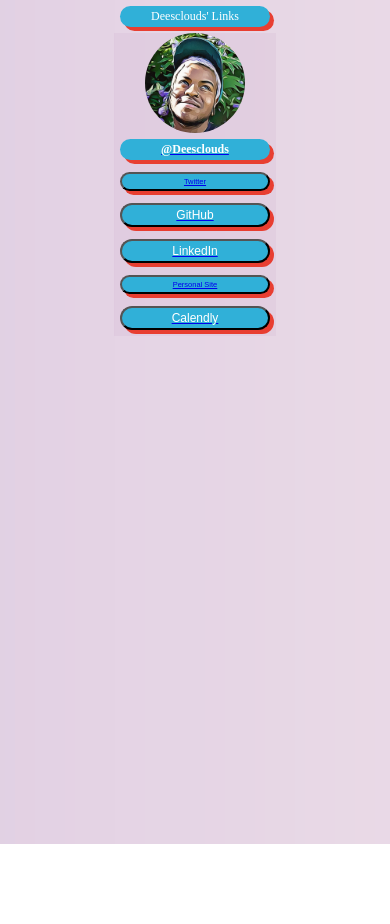
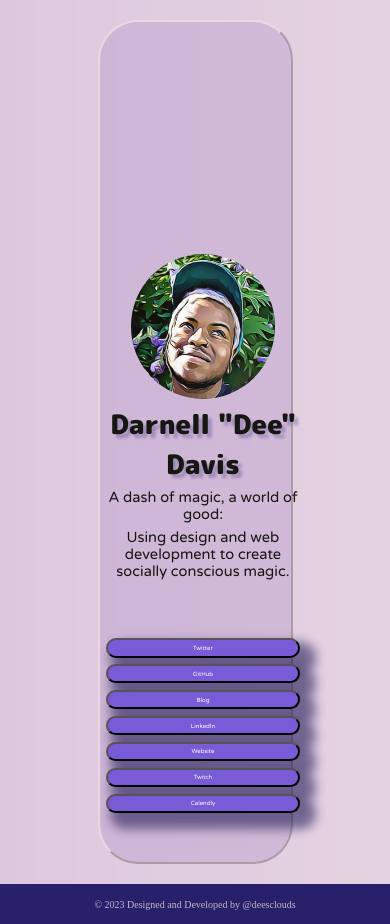
Before and after one commit to deesclouds/social-links, a plain HTML site: page index.html in a window 390 px wide. Before the commit the page ends 844 px from the top, so only its background shows below. Drawn offline with Linux system fonts and the light colour scheme.

Commit message:
update styling to be responsive on mobile, fixed some minor syntax issues

```diff
--- a/css/style.css
+++ b/css/style.css
@@ -1,41 +1,155 @@
-*{
+:root{
+/* Color Palette */
+--white-purple: hsla(345, 40%, 92%, 0.764);
+--pastel-lavender:#aba7de;
+--lavender: #9f8ae4;
+--light-purple: #795ad7;
+--medium-purple: #4d30b1;
+--dark-purple: #432678;
+--darkest-purple: #29206b;
+--grey-purple: #413c6d;
+--black: #141411;
+}
+
+* {
   font-size: 62.5%;
   margin: 0;
   padding: 0;
   box-sizing: border-box;
+  overscroll-behavior: none;
+  scroll-behavior: smooth;
+}
+
+html,
+body {
+  background-image: url("../public/images/brand-background-01.png");
+  background-position: center;
+  margin: 0 auto;
+  min-height: 100vh;
+}
+/* AVATARS */
+#avatar {
+  border-radius: 50em;
+  height: 95em;
+  width: auto;
+  margin-top: 14%;
+}
+.bio-container {
+    grid-area: bc;
+    height: 30vh;
+    width: 100%;
+  }
+/* Text */
+h1, p {
+    color: var(--black);
+}
+h1{
+    padding: 2.5% 4%;
+
+    font-size: 22em;
+    font-family: 'M PLUS Rounded 1c', sans-serif;
+    text-shadow: 4px 4px 3px rgba(41, 32, 107, 0.29);
+}
+header, footer{
+margin: 0 auto;
+height: 5em;
+}
+footer{
+    grid-area: ft;
+    margin-top: 2em;
+    padding: 15px;
+    text-align: center;
+    background-color: var(--darkest-purple);
+    position: sticky;
+    height: 4rem;
+    color: var(--white-purple);
+    font-size: 1rem;
+}
+p{
+    font-family: 'Varela Round', sans-serif;
+    font-size: 6em;
+    text-align: center;
+}
+/* CONTAINERS */
+.wrapper{
+    background: url('../public/images/brand-background-01.png');
+    background-position: 10%;
+    opacity: .99;
+    border: 2px outset var(--white-purple);
+    border-radius: 40px;
+    width: 50%;
+    margin: 0 auto;
+    height: 95vh;
+}
+.bio-container, .links-container{
+    margin: 0 auto;
     display: flex;
     flex-direction: column;
     align-items: center;
     justify-content: center;
-    overscroll-behavior: none;
 }
 
-html, body{
-    background-image:  url('../public/images/brand-background-01.png');
-    background-position: center;
+.links-container{
+    grid-area: lc;
+    height: 62vh;
+    width: 50%;
 }
-
-#avatar{
-border-radius: 5rem;
-height: 10rem;
-width: auto;
-}
-
-h1, title, button, button:visited {
-    font-size: 1.2rem;
-    padding: 0.3rem;
-    margin: 0.6rem;
+/* BUTTONS */
+button {
+ font-family: 'Varela Round', sans-serif;
+  font-size: 1.2em;
+  padding: 0.3em;
+  margin: 3.5em;
   text-decoration: none;
   color: white;
-    width: 15rem;
-    background-color: #30B0D8;
-    border-radius: 5rem;
-    box-shadow: 4px 4px #E83E31;
+  height: 4vh;
+  width: 23vh;
+  background-color: var(--light-purple);
+  border-radius: 6em;
+/* Boxshadow */
+box-shadow: 10px 10px 11px 6px rgba(41, 32, 91, 0.61);
+  -webkit-box-shadow: 10px 10px 11px 6px rgba(41, 32, 91, 0.61);
+  -moz-box-shadow: 10px 10px 11px 6px rgba(41, 32, 91, 0.61);
 }
-
+button:visited {
+    color: #aba7de;
+}
 button:hover {
-    background-color: #E83E31;
-    box-shadow: 4px 4px #30B0D8;
+  background-color: var(--darkest-purple);
+  box-shadow: 4px 4px var(--light-purple);
   transition: 0.5s;
   cursor: pointer;
 }
+
+/* Mobile First */
+@media only screen and (max-width: 600px) {
+    .wrapper {
+      display: grid;
+      height: 100vh;
+      text-align: center;
+      grid-template-columns: 1fr;
+      grid-template-rows: 1fr 1fr 1fr;
+      grid-template-areas:
+        "hd"
+        "bc"
+        "lc"
+        "ft";
+    }
+    #avatar{
+        margin: 0;
+    }
+    .bio-container{
+        padding: 0;
+        height: 136em;
+    }
+    h1{
+        font-size: 20pt;
+    }
+    .links-container{
+        padding: 0;
+        height: 114em;
+    }
+    button{
+        height: 75%;
+    }
+}
--- a/index.html
+++ b/index.html
@@ -1,26 +1,51 @@
 <!DOCTYPE html>
 <html lang="en">
+
 <head>
     <meta charset="UTF-8">
     <meta http-equiv="X-UA-Compatible" content="IE=edge">
     <meta name="viewport" content="width=device-width, initial-scale=1.0">
-    <meta name="description" content="deesclouds' coded this site containing all relevant social links>
+    <meta name="description" content="deesclouds' coded this site containing all relevant social links">
     <meta name="keywords" content="Github, Twitter, Instagram">
     <meta name="author" content="deesclouds">
+    <title>Deesclouds' Social Links</title>
+    <!-- Google Fonts -->
+    <link rel="preconnect" href="https://fonts.googleapis.com">
+    <link rel="preconnect" href="https://fonts.gstatic.com" crossorigin>
+    <link href="https://fonts.googleapis.com/css2?family=Varela+Round&display=swap" rel="stylesheet">
+    <link rel="preconnect" href="https://fonts.googleapis.com"><link rel="preconnect" href="https://fonts.gstatic.com" crossorigin><link href="https://fonts.googleapis.com/css2?family=M+PLUS+Rounded+1c:wght@900&family=Varela+Round&display=swap" rel="stylesheet">
+    <!-- CSS Stylesheet -->
     <link rel="stylesheet" href="css/style.css">
-    <title>Deesclouds' Links</title>
 </head>
+
 <body>
-    <div class="container">
+    <header></header>
+    <div class="wrapper">
+        <div class="bio-container">
             <img src="public/images/avatar.png" id="avatar" alt="deesclouds avatar">
-        <a href="https://twitter.com/deesclouds/" target="_blank"><h1>@Deesclouds</h1></a>
+            <h1>Darnell "Dee" Davis</h1>
+            <p>A dash of magic, a world of good:</p><br>
+            <p>Using design and web development to create socially conscious
+                magic.</p>
         </div>
-<div class="container-of-links">
-        <a href="https://twitter.com/deesclouds" target="_blank"><button>Twitter</button</a>
+        <div class="links-container">
+            <!-- Twitter -->
+            <a href="https://twitter.com/deesclouds" target="_blank"><button>Twitter</button></a>
+            <!-- Github -->
             <a href="https://github.com/deesclouds" target="_blank"><button>GitHub</button></a>
+            <!-- Hashnode -->
+            <a href="https://deescloud.xyz" target="_blank"><button>Blog</button></a>
+            <!-- Linkedin -->
             <a href="https://www.linkedin/in/deesclouds" target="_blank"><button>LinkedIn</button></a>
-        <a href="https://deesclouds.world/" target="_blank"><button>Personal Site</button</a>
+            <!-- Personal Site -->
+            <a href="https://deesclouds.world/" target="_blank"><button>Website</button></a>
+                    <!-- Twitch -->
+                    <a href="https://twitch.tv/deesclouds" target="_blank"><button>Twitch</button></a>
+
                     <a href="https://www.calendly.com/deesclouds" target="_blank"><button>Calendly</button></a>
         </div>
+    </div>
+    <footer> &copy; 2023 Designed and Developed by @deesclouds</footer>
 </body>
+
 </html>
```
Lines whose indentation alone changed are shown as unchanged.
